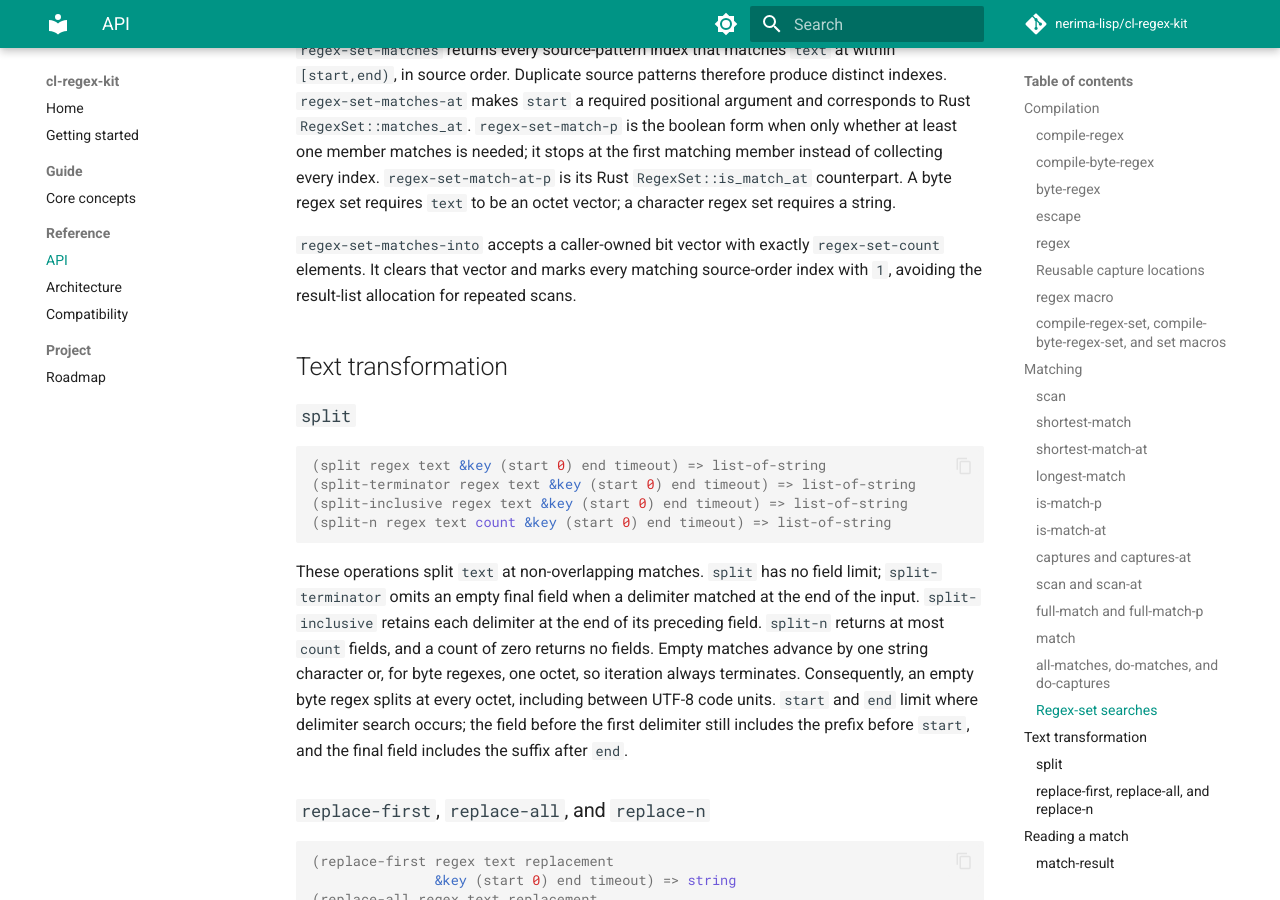
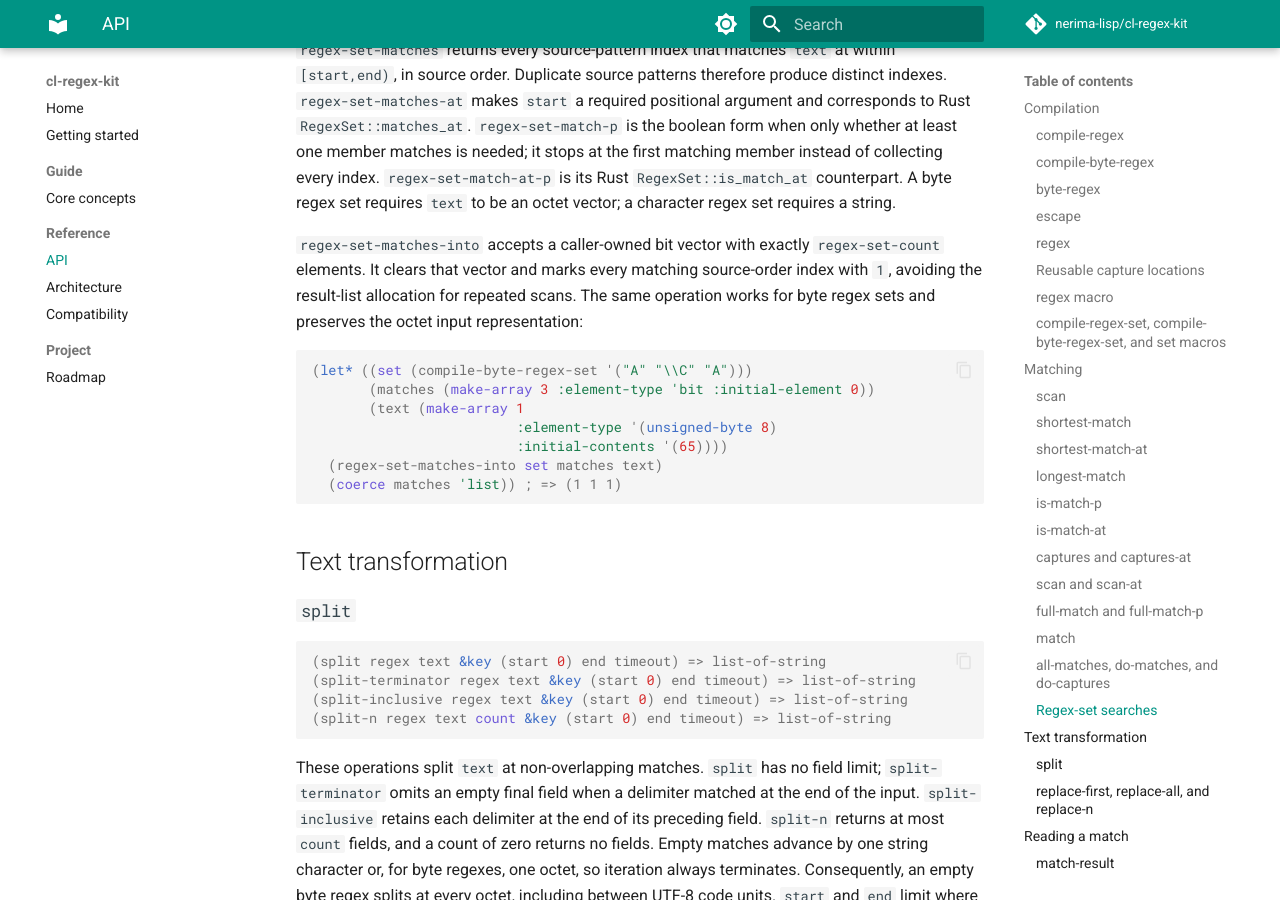
Before and after one commit to nerima-lisp/cl-regex-kit, an MkDocs documentation site: the page built from docs/src/reference/api.md, in a window 1280 px wide and 900 px high, scrolled down 5986 px. Built offline with MkDocs 1.6.1 and Material for MkDocs 9.7.7, drawn with Linux system fonts in a browser that asks for light colours; comment, search, counter and statistics services are not loaded.

Commit message:
docs: document reusable byte regex-set buffers

````diff
--- a/docs/src/reference/api.md
+++ b/docs/src/reference/api.md
@@ -301,7 +301,18 @@ a string.
 `regex-set-matches-into` accepts a caller-owned bit vector with exactly
 `regex-set-count` elements. It clears that vector and marks every matching
 source-order index with `1`, avoiding the result-list allocation for repeated
-scans.
+scans. The same operation works for byte regex sets and preserves the octet
+input representation:
+
+```lisp
+(let* ((set (compile-byte-regex-set '("A" "\\C" "A")))
+       (matches (make-array 3 :element-type 'bit :initial-element 0))
+       (text (make-array 1
+                         :element-type '(unsigned-byte 8)
+                         :initial-contents '(65))))
+  (regex-set-matches-into set matches text)
+  (coerce matches 'list)) ; => (1 1 1)
+```
 
 ## Text transformation
 
````
Also changed, not shown: docs/src/project/roadmap.md (+3 -0 lines).
